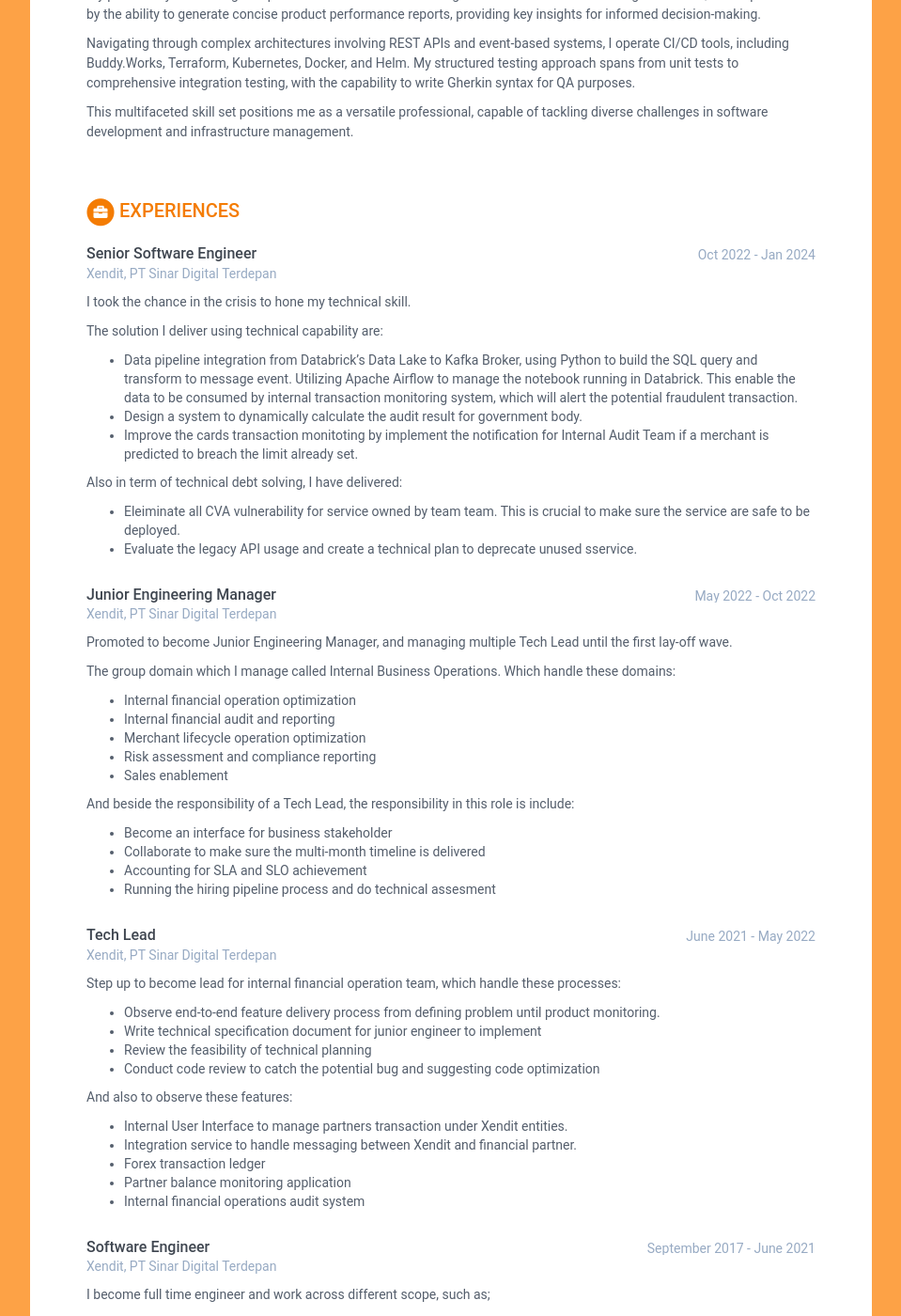
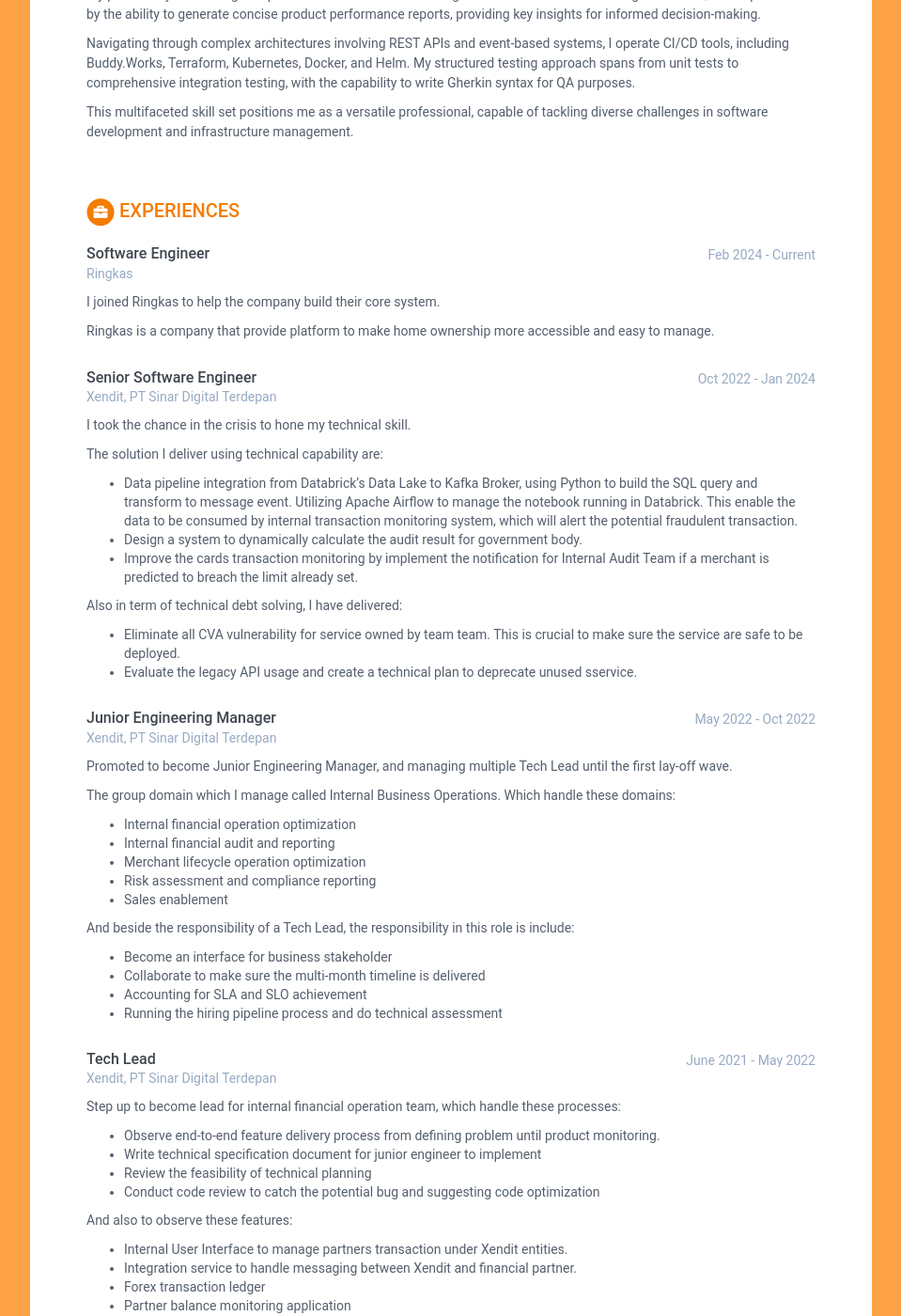
Before and after one commit to cakjulpikar/life-cv, a Jekyll site: the page built from index.html, in a window 1280 px wide and 1400 px high, scrolled down 491 px. Shown: the whole window at 94% size, without its empty margins (96-1055 px from the left). Built offline with Jekyll 4.4.1, drawn with Linux system fonts in a browser that asks for light colours; some of the changed text lies outside the part shown.

Commit message:
add ringkas short desc

```diff
--- a/_data/data.yml
+++ b/_data/data.yml
@@ -8,7 +8,7 @@
     education: True # set to False if you want education in main section instead of in sidebar
 
     # Profile information
-    name: Zulfikar Annur Ahmad (ꦗꦸꦭ꧀ꦥꦶꦏꦂ)
+    name: Zulfikar Annur Ahmad
     tagline: #
     avatar: profile.png  #place a 100x100 picture inside /assets/images/ folder and provide the name of the file below
 
@@ -42,17 +42,17 @@
         - idiom: English
           level: Professional
 
-    interests:
-      title: Interests
-      info:
-        - item: Mountaineering
-          link:
+    # interests:
+    #   title: Interests
+    #   info:
+    #     - item: Mountaineering
+    #       link:
 
-        - item: Traditional Art (Pengrawit)
-          link:
+    #     - item: Traditional Art (Pengrawit)
+    #       link:
 
-        - item: Electronics
-          link:
+    #     - item: Electronics
+    #       link:
 
 career-profile:
     title: Career Profile
@@ -92,6 +92,14 @@
 experiences:
   title: Experiences
   info:
+    - role: Software Engineer
+      time: Feb 2024 - Current
+      company: Ringkas
+      details: |
+        I joined Ringkas to help the company build their core system.
+
+        Ringkas is a company that provide platform to make home
+        ownership more accessible and easy to manage.
     - role: Senior Software Engineer
       time: Oct 2022 - Jan 2024
       company: Xendit, PT Sinar Digital Terdepan
@@ -105,11 +113,11 @@
           This enable the data to be consumed by internal transaction monitoring system,
           which will alert the potential fraudulent transaction.
         - Design a system to dynamically calculate the audit result for government body.
-        - Improve the cards transaction monitoting by implement the notification
+        - Improve the cards transaction monitoring by implement the notification
           for Internal Audit Team if a merchant is predicted to breach the limit already set.
 
         Also in term of technical debt solving, I have delivered:
-        - Eleiminate all CVA vulnerability for service owned by team team.
+        - Eliminate all CVA vulnerability for service owned by team team.
           This is crucial to make sure the service  are safe to be deployed.
         - Evaluate the legacy API usage and create a technical plan to deprecate unused sservice.
     - role: Junior Engineering Manager
@@ -132,7 +140,7 @@
         - Become an interface for business stakeholder
         - Collaborate to make sure the multi-month timeline is delivered
         - Accounting for SLA and SLO achievement
-        - Running the hiring pipeline process and do technical assesment
+        - Running the hiring pipeline process and do technical assessment
     - role: Tech Lead
       time: June 2021 - May 2022
       company: Xendit, PT Sinar Digital Terdepan
@@ -155,12 +163,12 @@
       company: Xendit, PT Sinar Digital Terdepan
       details: |
         I become full time engineer and work across different scope, such as;
-          - Processing of payment channel creation administatation for a merchant
+          - Processing of payment channel creation administration for a merchant
           - Building interface for merchant to track the status of payout request
           - Handling intermittent Virtual Account issue
           - Help senior engineer to work on payment channel integration with one of Indonesia bank
           - Building new payout integration with one of Indonesia bank
-          - Building from stratch, including meeting with the partner directly, to integrate one of the largest retail outlet in Indonesia
+          - Building from zero, including meeting with the partner directly, to integrate one of the largest retail outlet in Indonesia
     - role: Internship
       time: August 2017 - September 2017
       company: Xendit, PT Sinar Digital Terdepan
```
Also changed, not shown: README.md, 1 other file.
